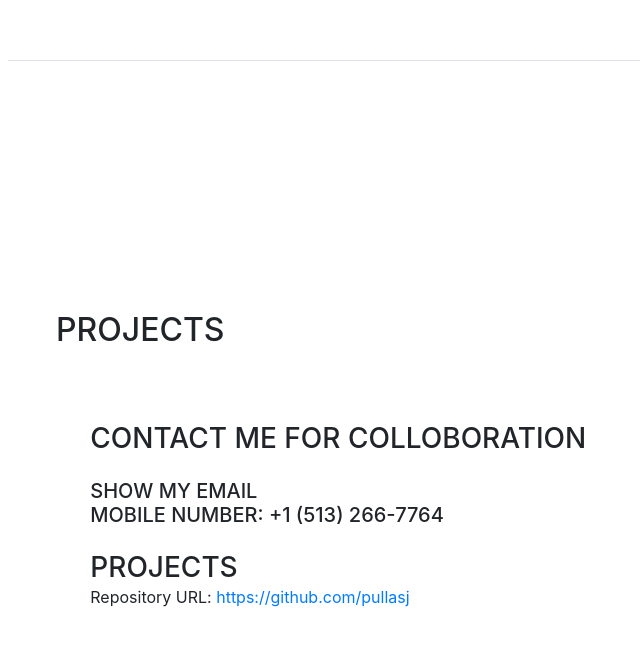
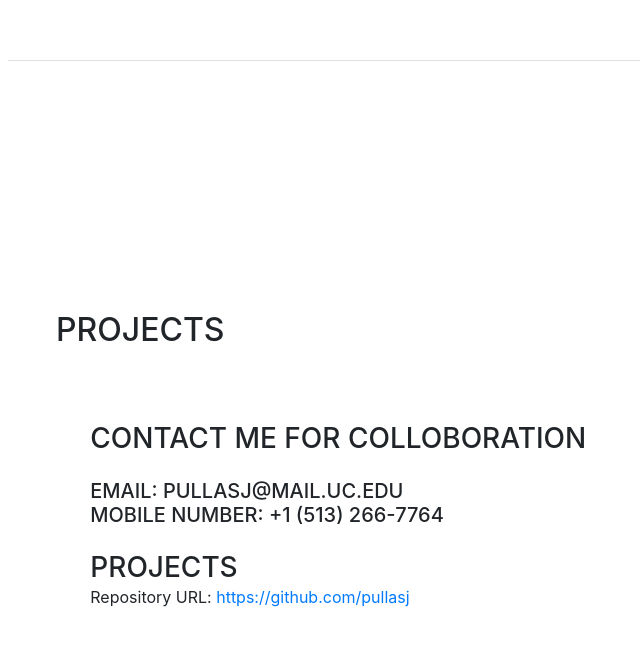
Before and after one commit to suryasarathpulla/suryasarathpulla.github.io, a website with bundled scripts: page index.html in a window 1280 px wide. Shown: the part 5493-6138 px from the top of the page, without its empty margins (264-904 px from the left). Built offline with nearby package versions, Linux system fonts and the light colour scheme; no server answers; a web font is replaced by a local one.

Commit message:
Update index.html

```diff
--- a/index.html
+++ b/index.html
@@ -343,22 +343,9 @@
               <h3 class="mb-0">Contact me for colloboration</h5>
             </li>
             <br>
-            <!-- Show my mail ID -->
-            <li><div id="email" onclick="showhideEmail()"><h5 class="mb-0">show my email</h5></div></li>
-            <script>
-              var shown = false;
-              function showhideEmail(){
-                if (shown){
-                document.getElementById('email').innerHTML = "<h5>Show my email</h5>";
-                shown = false;
-                }else{
-                var myemail ="<h5><a heref='mailto:pullasj" + "@" + "mail.uc.edu'>pullasj" + "@" + "mail.uc.edu</a></h5>";
-                document.getElementById("email").innerHTML = myemail;
-                shown = true;
-                }
-              }
-            </script>
-            <h5 class="mb-0">Mobile Number: +1 (513) 266-7764 </h5>
+            <!--my mail ID -->
+            	  <h5 class="mb-0">Email: pullasj@mail.uc.edu </h5>
+		  <h5 class="mb-0">Mobile Number: +1 (513) 266-7764 </h5>
             <br>
             <!-- Projects -->
             <h3 class="mb-0">projects</h5>
```
